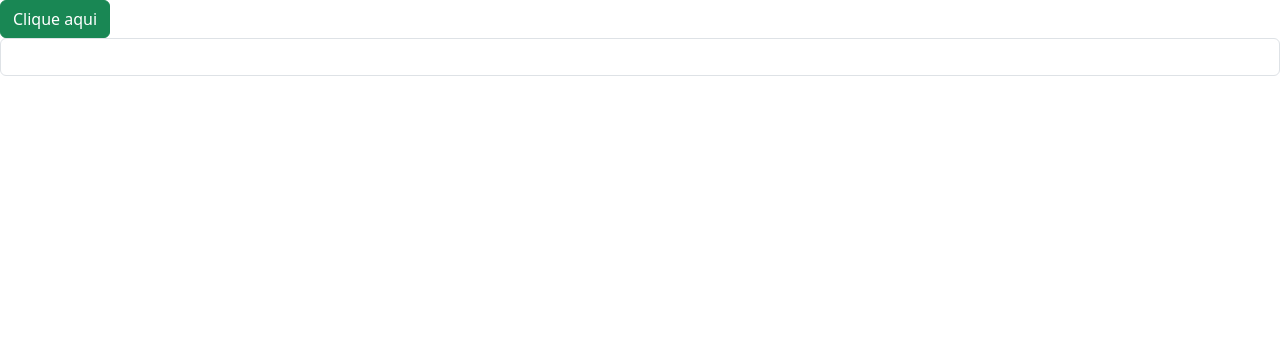
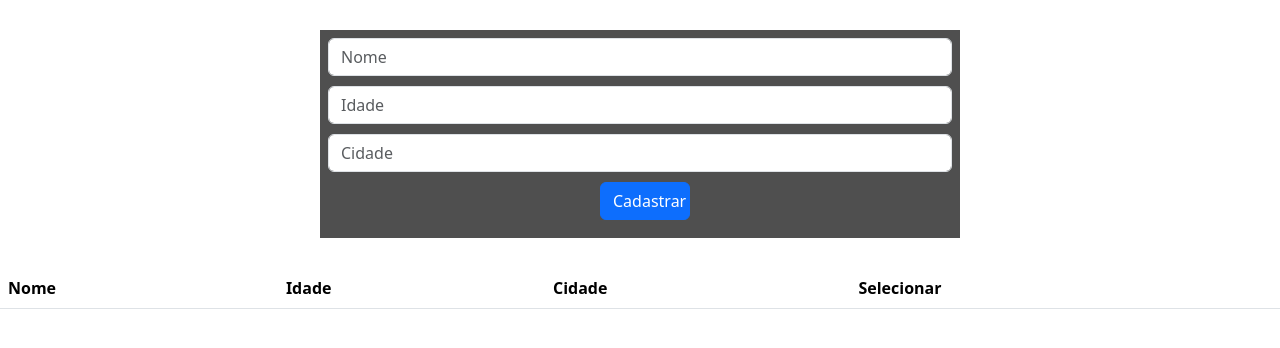
Before and after one commit to alejandrofonsecac/Angular, an Angular app in the folder curso-angular/: page / in a window 1280 px wide. Shown: the top 348 px of the page. Built offline with nearby package versions, Linux system fonts and the light colour scheme.

Commit message:
Project Crud Finalizado

```diff
--- a/curso-angular/src/app/app.html
+++ b/curso-angular/src/app/app.html
@@ -1 +1 @@
-<app-bootstrap></app-bootstrap>
+<app-project-crud></app-project-crud>
--- a/curso-angular/src/app/app.ts
+++ b/curso-angular/src/app/app.ts
@@ -1,9 +1,8 @@
 import { Component, signal } from '@angular/core';
-import { Bootstrap } from './bootstrap/bootstrap';
-
+import { ProjectCrud } from './project-crud/project-crud';
 @Component({
   selector: 'app-root',
-  imports: [Bootstrap],
+  imports: [ProjectCrud],
   templateUrl: './app.html',
   styleUrl: './app.css'
 })
--- /dev/null
+++ b/curso-angular/src/app/modelo/Pessoa.ts
@@ -0,0 +1,5 @@
+export class Pessoa{
+    name?:string;
+    age?:number;
+    city?:string;
+}
--- /dev/null
+++ b/curso-angular/src/app/project-crud/project-crud.css
@@ -0,0 +1,16 @@
+form{
+    background-color: #4f4f4f;
+    width: 50%;
+    margin: 30px auto ;
+    text-align: center;
+    padding: 8px;
+}
+
+input{
+    margin-bottom: 10px;
+}
+
+input[type='button']{
+    margin-left: 10px;
+    width: 90px;
+}
--- /dev/null
+++ b/curso-angular/src/app/project-crud/project-crud.html
@@ -0,0 +1,37 @@
+<form [formGroup]="pessoa">
+    <input type="text" formControlName="name" placeholder="Nome" class="form-control">
+    <input type="number" formControlName="age" placeholder="Idade" class="form-control">
+    <input type="text" formControlName="city" placeholder="Cidade" class="form-control">
+
+    @if (btnCadastrar) {
+        <input type="button" (click)="cadastrar()" value="Cadastrar" class="btn btn-primary">
+    }@else {
+        <input type="button"  (click)="alterar()" value="Alterar" class="btn btn-primary">
+        <input type="button" (click)="remover()" value="Remover" class="btn btn-primary">
+        <input type="button" (click)="cancelar()" value="Cancelar" class="btn btn-primary">
+    }
+</form>
+
+<table class="table">
+    <thead>
+        <tr>
+            <th>Nome</th>
+            <th>Idade</th>
+            <th>Cidade</th>
+            <th>Selecionar</th>
+        </tr>
+    </thead>
+
+    <tbody>
+        @for (v of vetor; track $index) {
+            <tr>
+                <td>{{v.name}}</td>
+                <td>{{v.age}}</td>
+                <td>{{v.city}}</td>
+                <td>
+                    <button class="btn btn-primary" (click)="selecionar($index)">Selecionar</button>
+                </td>
+            </tr>
+        }
+    </tbody>
+</table>
--- /dev/null
+++ b/curso-angular/src/app/project-crud/project-crud.ts
@@ -0,0 +1,61 @@
+import { Component } from '@angular/core';
+import { FormControl, FormGroup, ReactiveFormsModule, Validators } from '@angular/forms';
+import { Pessoa } from '../modelo/Pessoa';
+
+@Component({
+  selector: 'app-project-crud',
+  imports: [ReactiveFormsModule],
+  templateUrl: './project-crud.html',
+  styleUrl: './project-crud.css',
+})
+export class ProjectCrud {
+  btnCadastrar:boolean = true;
+
+  // Objeto do tipo FormGroup
+  pessoa = new FormGroup({
+    name: new FormControl('',[Validators.required, Validators.minLength(3)]),
+    age: new FormControl('',[Validators.required, Validators.min(0), Validators.max(120)]),
+    city: new FormControl('',[Validators.required, Validators.minLength(3)]),
+  });
+
+  //Vetor para armazenar pessoas
+  vetor:Pessoa[] = [];
+
+  //indice da pessoa selecionada
+  indiceDaPessoaSelecionada:number = -1;
+
+  //Metodo para efetuar o cadastro
+  cadastrar():void{
+    this.vetor.push(this.pessoa.value as Pessoa);
+    this.pessoa.reset();
+  }
+
+  //Metodo para selecionar uma pessao especifica
+  selecionar(indice:number):void{
+    this.indiceDaPessoaSelecionada = indice;
+    this.pessoa.get('name')?.setValue(this.vetor[indice].name || '');
+    this.pessoa.get('age')?.setValue(this.vetor[indice].age?.toString() || '');
+    this.pessoa.get('city')?.setValue(this.vetor[indice].city || '');
+
+    this.btnCadastrar = false;
+  }
+
+  //Metodo para cancelar as ações de alteração e remoção
+  cancelar():void{
+    this.pessoa.reset();
+    this.indiceDaPessoaSelecionada = -1;
+    this.btnCadastrar = true;
+  }
+
+  //Metodo para alterar dados
+  alterar():void{
+    this.vetor[this.indiceDaPessoaSelecionada] = this.pessoa.value as Pessoa;
+    this.cancelar();
+  }
+
+  //Metodo para remover pessoas
+  remover():void{
+    this.vetor.splice(this.indiceDaPessoaSelecionada, 1);
+    this.cancelar();
+  }
+}
```
Also changed, not shown: 1 other file (tests, documents, lock files or other folders).
